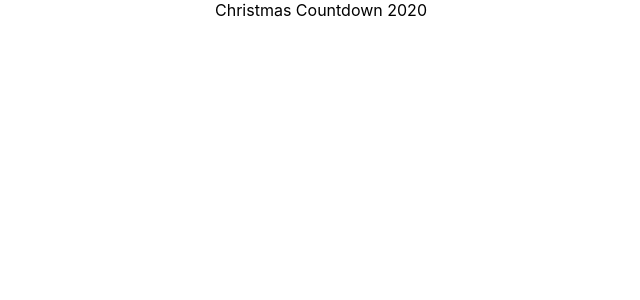
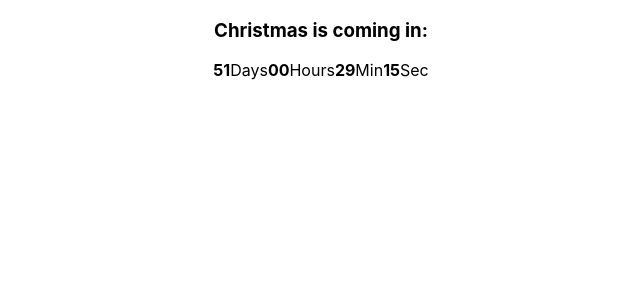
Before and after one commit to proiacm/Christmas, a React (Create React App) app: page / in a window 1280 px wide. Shown: the top 300 px of the page, without its empty margins (319-959 px from the left). Built offline with nearby package versions, Linux system fonts and the light colour scheme.

Commit message:
intergrate neal-react countdown component

```diff
--- a/package.json
+++ b/package.json
@@ -6,6 +6,7 @@
     "@testing-library/jest-dom": "^5.11.4",
     "@testing-library/react": "^11.1.0",
     "@testing-library/user-event": "^12.1.10",
+    "neal-react": "^0.2.5",
     "react": "^17.0.1",
     "react-dom": "^17.0.1",
     "react-scripts": "4.0.0",
--- a/src/App.js
+++ b/src/App.js
@@ -1,12 +1,16 @@
 import React, { Component } from 'react';
 import './App.css';
+import Countdown from './Countdown/Countdown';
 
 class App extends Component {
 
   render() {
+    const currentDate = new Date();
+    const year = currentDate.getFullYear();
     return (
       <div className="App">
-          Christmas Countdown 2020
+        <h3 className="title">Christmas is coming in:</h3>
+        <Countdown date={`${year}-12-25T00:00:00`} />
       </div>
     );
   }
--- /dev/null
+++ b/src/Countdown/Countdown.js
@@ -0,0 +1,122 @@
+import React, { PropTypes, Component } from 'react';
+
+class Countdown extends Component {
+  constructor(props) {
+    super(props);
+
+    this.state = {
+      days: 0,
+      hours: 0,
+      min: 0,
+      sec: 0,
+    }
+  }
+
+  componentDidMount() {
+    // update every second
+    this.interval = setInterval(() => {
+      const date = this.calculateCountdown(this.props.date);
+      date ? this.setState(date) : this.stop();
+    }, 1000);
+  }
+
+  componentWillUnmount() {
+    this.stop();
+  }
+
+  calculateCountdown(endDate) {
+    let diff = (Date.parse(new Date(endDate)) - Date.parse(new Date())) / 1000;
+
+    // clear countdown when date is reached
+    if (diff <= 0) return false;
+
+    const timeLeft = {
+      years: 0,
+      days: 0,
+      hours: 0,
+      min: 0,
+      sec: 0,
+      millisec: 0,
+    };
+
+    // calculate time difference between now and expected date
+    if (diff >= (365.25 * 86400)) { // 365.25 * 24 * 60 * 60
+      timeLeft.years = Math.floor(diff / (365.25 * 86400));
+      diff -= timeLeft.years * 365.25 * 86400;
+    }
+    if (diff >= 86400) { // 24 * 60 * 60
+      timeLeft.days = Math.floor(diff / 86400);
+      diff -= timeLeft.days * 86400;
+    }
+    if (diff >= 3600) { // 60 * 60
+      timeLeft.hours = Math.floor(diff / 3600);
+      diff -= timeLeft.hours * 3600;
+    }
+    if (diff >= 60) {
+      timeLeft.min = Math.floor(diff / 60);
+      diff -= timeLeft.min * 60;
+    }
+    timeLeft.sec = diff;
+
+    return timeLeft;
+  }
+
+  stop() {
+    clearInterval(this.interval);
+  }
+
+  addLeadingZeros(value) {
+    value = String(value);
+    while (value.length < 2) {
+      value = '0' + value;
+    }
+    return value;
+  }
+
+  render() {
+    const countDown = this.state;
+
+    return (
+      <div className="Countdown">
+        <span className="Countdown-col">
+          <span className="Countdown-col-element">
+              <strong>{this.addLeadingZeros(countDown.days)}</strong>
+              <span>{countDown.days === 1 ? 'Day' : 'Days'}</span>
+          </span>
+        </span>
+
+        <span className="Countdown-col">
+          <span className="Countdown-col-element">
+            <strong>{this.addLeadingZeros(countDown.hours)}</strong>
+            <span>Hours</span>
+          </span>
+        </span>
+
+
+        <span className="Countdown-col">
+          <span className="Countdown-col-element">
+            <strong>{this.addLeadingZeros(countDown.min)}</strong>
+            <span>Min</span>
+          </span>
+        </span>
+
+        <span className="Countdown-col">
+          <span className="Countdown-col-element">
+            <strong>{this.addLeadingZeros(countDown.sec)}</strong>
+            <span>Sec</span>
+          </span>
+        </span>
+      </div>
+    );
+  }
+}
+
+Countdown.propTypes = {
+  date: PropTypes
+};
+
+Countdown.defaultProps = {
+  date: new Date()
+};
+
+export default Countdown;
```
Also changed, not shown: 1 other file (tests, documents, lock files or other folders).
